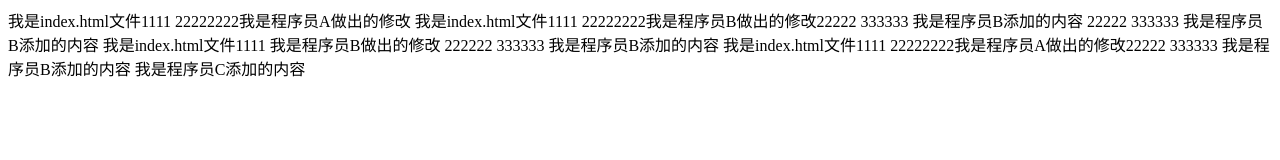
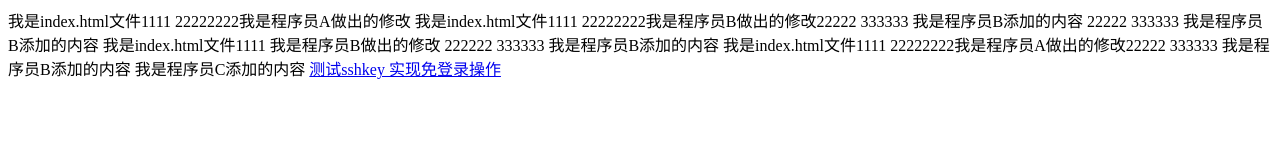
Before and after one commit to xxf1022/git-demo, a plain HTML site: page index.html in a window 1280 px wide. Drawn offline with Linux system fonts and the light colour scheme.

Commit message:
测试SSH

```diff
--- a/index.html
+++ b/index.html
@@ -11,7 +11,7 @@
 <body>
     我是index.html文件1111 22222222我是程序员A做出的修改 我是index.html文件1111 22222222我是程序员B做出的修改22222 333333 我是程序员B添加的内容 22222 333333 我是程序员B添加的内容 我是index.html文件1111 我是程序员B做出的修改 222222 333333 我是程序员B添加的内容 我是index.html文件1111 22222222我是程序员A做出的修改22222 333333 我是程序员B添加的内容 我是程序员C添加的内容
 
-
+    <a href="#">测试sshkey 实现免登录操作</a>
 </body>
 
 </html>
```
